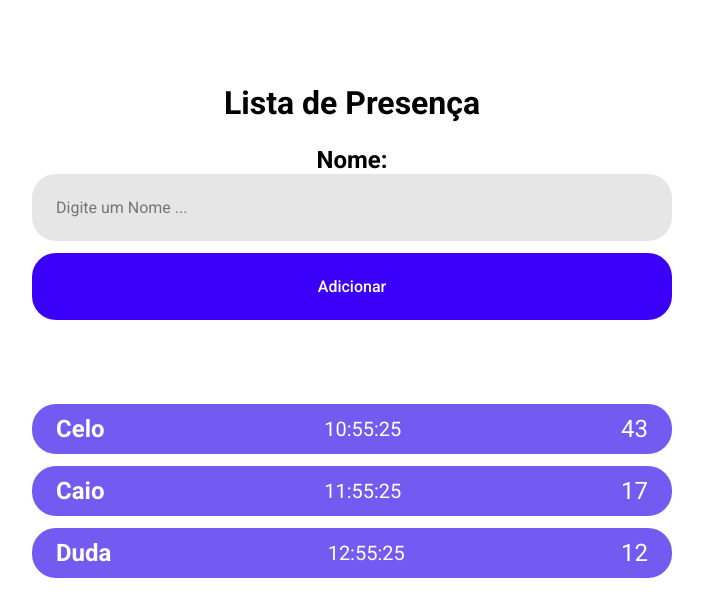
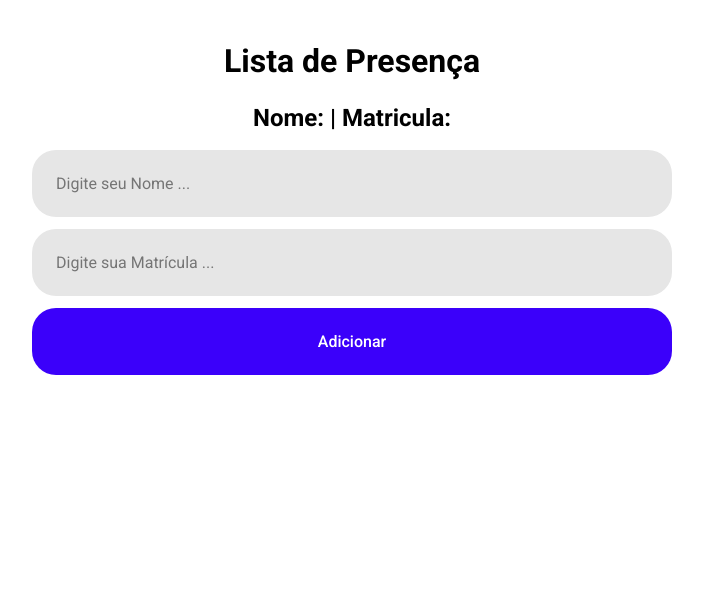
Before and after one commit to marceloicampos/discovery-vite-reactapp, a React (Vite) app in the folder reactapp/: page / in a window 1280 px wide. Shown: the top 616 px of the page, without its empty margins (288-991 px from the left). Built offline with nearby package versions, Linux system fonts and the light colour scheme.

Commit message:
Implementos na aplicação

```diff
--- a/reactapp/src/components/Card/index.jsx
+++ b/reactapp/src/components/Card/index.jsx
@@ -1,11 +1,11 @@
 import './styles.css'
 
-export function Card({ name, time, age }) {
+export function Card({ name, time, mat }) {
     return (
         <div className="card">
             <strong>{name}</strong>
             <small>{time}</small>
-            <p>{age}</p>
+            <p>{mat}</p>
         </div>
     )
 }
--- a/reactapp/src/components/Card/styles.css
+++ b/reactapp/src/components/Card/styles.css
@@ -6,9 +6,8 @@
     height: 50px;
     width: 50%;
     background: #735bf2;
+    border-radius: 24px;
     color: #fff;
-
-    border-radius: 24px;
 
     margin-bottom: 12px;
     padding: 24px;
--- a/reactapp/src/pages/Home/index.jsx
+++ b/reactapp/src/pages/Home/index.jsx
@@ -5,22 +5,84 @@ import { Card } from '../../components/Card'
 
 export function Home() {
     const [studentName, setStudentName] = useState('')
-    // o primeiro é onde GUARDAMOS o valor do estado e o segundo é a FUNÇÃO que atualiza o estado [estado, setEstado]
+    const [studentMat, setStudentMat] = useState('')
+    const [studentKey, setStudentKey] = useState(0)
+    // o primeiro é onde GUARDAMOS o valor do estado e o segundo é a FUNÇÃO que atualiza o estado [state, setState]
     // lembrando que o useState pode iniciar vazio ''
+    const [students, setStudents] = useState([])
 
+    function handleAddStudent(e) {
+        e.preventDefault() // prevent page refresh, but just when use tag form
+        const newStudent = {
+            key: studentKey,
+            name: studentName,
+            time: new Date().toLocaleTimeString('pt-BR', {
+                hour: '2-digit',
+                minute: '2-digit',
+                second: '2-digit'
+            }),
+            mat: studentMat
+        }
+        if (studentName == '' || studentMat == '') {
+            document.getElementById('alert').innerHTML = 'Preencher Todos os Campos'
+        } else {
+            setStudents(prevState => [...prevState, newStudent])
+            setStudentKey(studentKey => studentKey + 1)
+            console.log(newStudent.key)
+            // acima temos um array de estudantes e adicionamos um novo estudante
+            // estamos quebrando a regra da imutabilidade do array
+            // o ...prevState (pode ser qualquer nome) é o spread operator
+            // e assim estamos substituindo o estado anterior por um novo estado
+            setStudentName('')
+            setStudentMat('')
+            document.querySelector('#name').value = ''
+            document.querySelector('#mat').value = ''
+            document.getElementById('alert').innerHTML = ''
+        }
+    }
     return (
         <div className="container">
             <h1>Lista de Presença</h1>
-            <h2>Nome: {studentName}</h2>
-            <input type="text" placeholder="Digite um Nome ..." onChange={e => setStudentName(e.target.value)} />
-            <button type="button">Adicionar</button>
-            <Card name="Celo" time="10:55:25" age={43} />
-            <Card name="Caio" time="11:55:25" age={17} />
-            <Card name="Duda" time="12:55:25" age={12} />
+            <h2>
+                Nome: {studentName} | Matricula: {studentMat}
+            </h2>
+            <div id="alert"></div>
+            <input
+                id="name"
+                type="text"
+                placeholder="Digite seu Nome ..."
+                onChange={e => setStudentName(e.target.value)}
+                onFocus={e => (e.target.placeholder = '')}
+                onBlur={e => (e.target.placeholder = 'Digite seu Nome ...')}
+            />
+            <input
+                id="mat"
+                type="text"
+                placeholder="Digite sua Matrícula ..."
+                onChange={e => setStudentMat(e.target.value)}
+                onFocus={e => (e.target.placeholder = '')}
+                onBlur={e => (e.target.placeholder = 'Digite sua Matrícula ...')}
+            />
+            <button type="button" onClick={handleAddStudent}>
+                Adicionar
+            </button>
+            {students.map(e => (
+                <Card key={e.key} name={e.name} time={e.time} mat={e.mat} />
+            ))}
         </div>
     )
     // no input acima pegamos o target.value do element 'e' pelo onChange
-    // então atualizamos o valor do estado pelo setStudentName
+    // então atualizamos o valor do estado pelo do setStudentName e do setStudentMat
+
+    // ##################################################################
+
+    // <Card name="Celo" time="10:55:25" mat={1443} />
+
+    // ##################################################################
+
+    // {students.map((student) => (
+    //     <Card name={student.name} time={student.time} mat={student.mat}/>
+    // ))}
 }
 
 // export default Home
--- a/reactapp/src/pages/Home/styles.css
+++ b/reactapp/src/pages/Home/styles.css
@@ -5,14 +5,16 @@
 }
 
 .container h1 {
-    margin: 84px 0 24px;
+    margin: 42px 0 24px;
 }
 
 .container input {
     background: #e6e6e6;
     border-radius: 24px;
     border: none;
+    outline: none;
     font-weight: 400;
+    margin-top: 12px;
     padding: 24px;
     width: 50%;
 }
@@ -24,7 +26,7 @@
     border-radius: 24px;
     border: none;
     font-weight: 500;
-    margin: 12px 0 84px;
+    margin: 12px 0 42px;
     padding: 24px;
     width: 50%;
 
@@ -34,3 +36,9 @@
 .container button:hover {
     filter: brightness(0.9);
 }
+
+#alert {
+    color: red;
+    font-size: 0.75em;
+    margin-top: 6px;
+}
```
